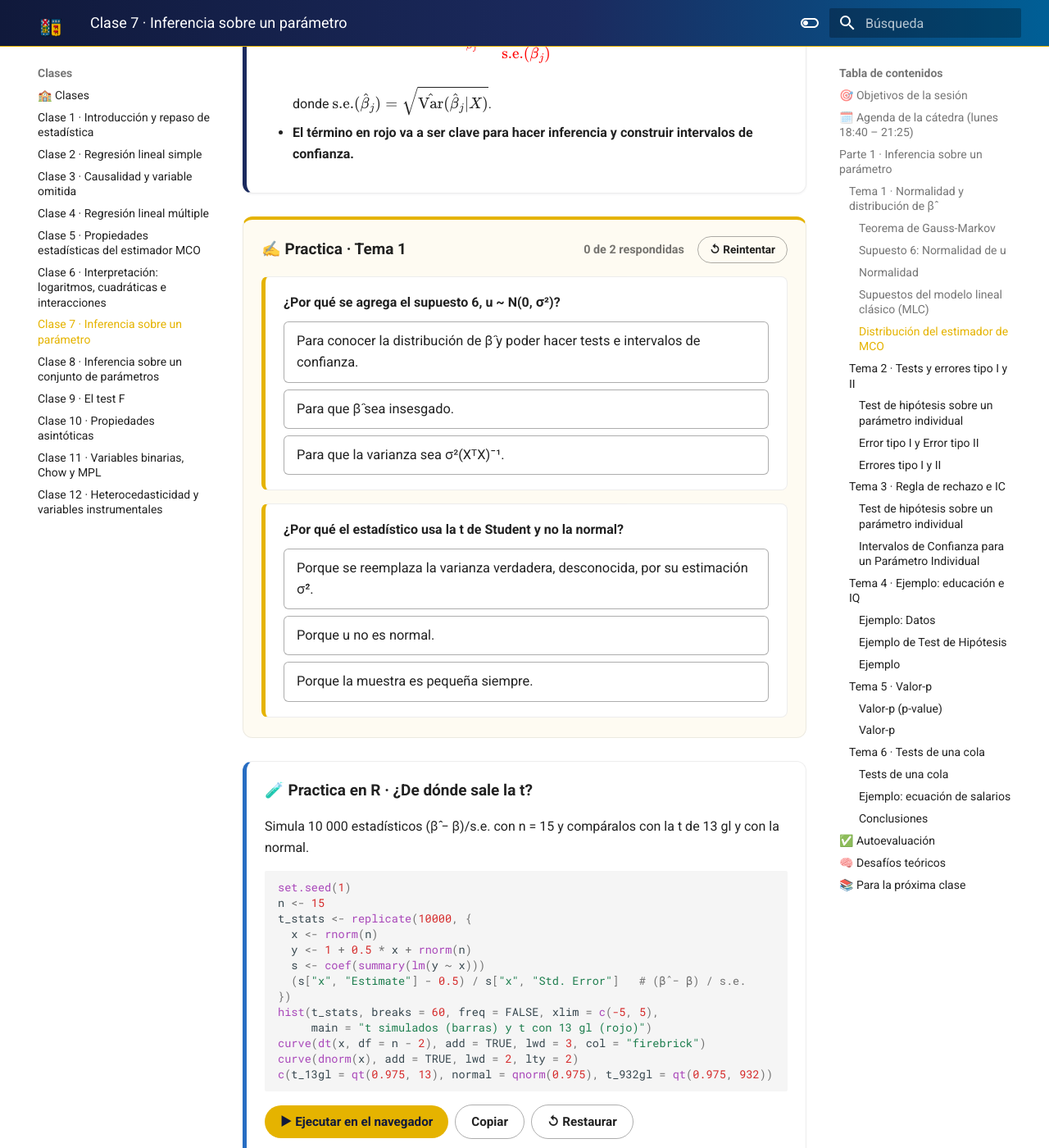
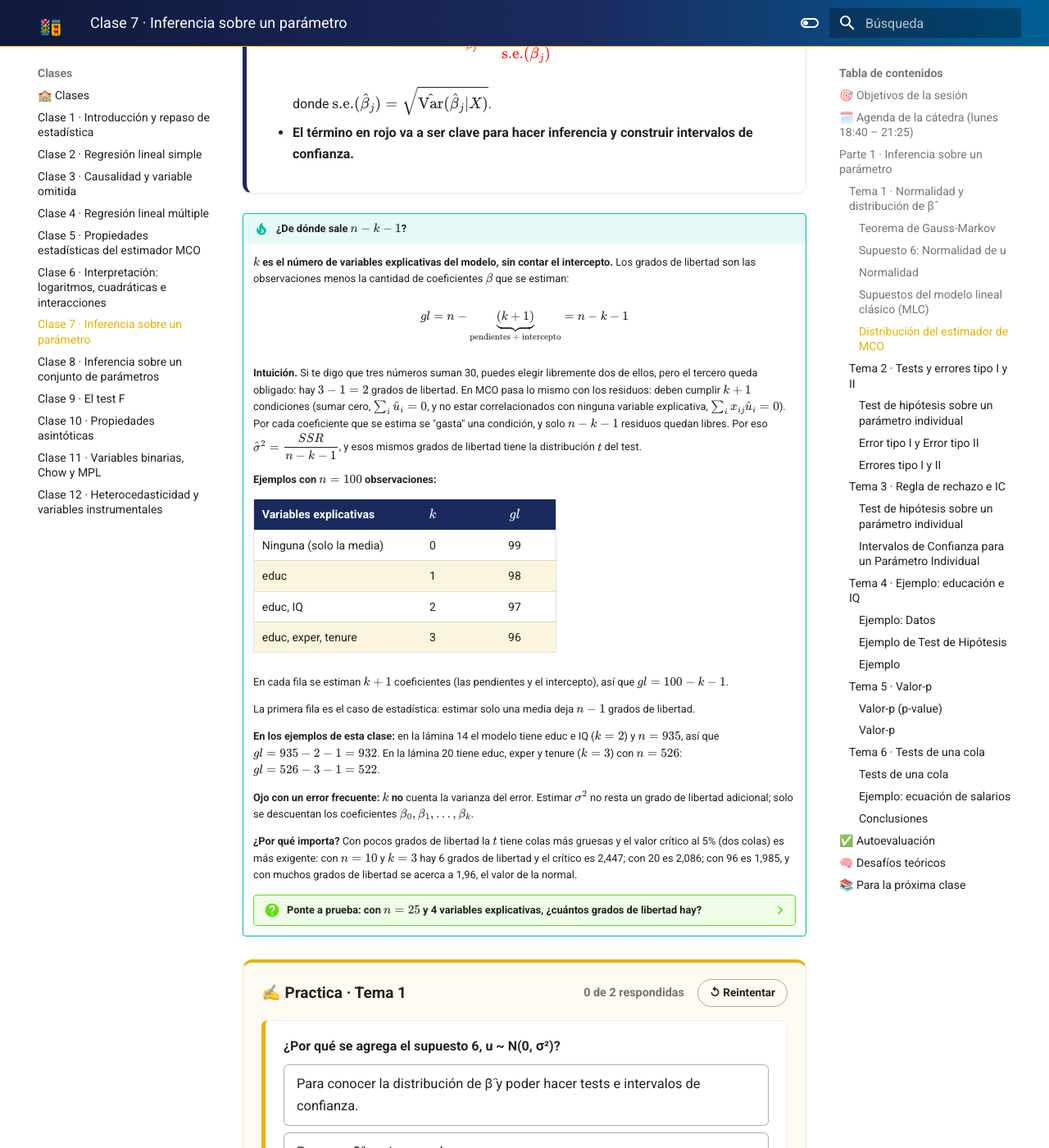
Before and after one commit to hizocar/econometria-usm, an MkDocs documentation site: the page built from docs/clases/clase7.md, in a window 1280 px wide and 1400 px high, scrolled down 3528 px. Shown: the whole window at 82% size. Built offline with MkDocs 1.6.1 and Material for MkDocs 9.7.7, drawn with Linux system fonts in a browser that asks for light colours.

Commit message:
Clase 7: recuadro enlazable sobre de dónde sale n − k − 1
Co-Authored-By: Claude Opus 5.5 <noreply@anthropic.com>

```diff
--- a/docs/clases/clase7.md
+++ b/docs/clases/clase7.md
@@ -130,6 +130,54 @@ $$
 -   **El término en rojo va a ser clave para hacer inferencia y construir intervalos de confianza.**
 
 </div>
+
+<div id="de-donde-sale-n-k-1" class="econ-ancla" markdown>
+
+!!! tip "¿De dónde sale $n - k - 1$?"
+    **$k$ es el número de variables explicativas del modelo, sin contar el intercepto.** Los grados de libertad son
+    las observaciones menos la cantidad de coeficientes $\beta$ que se estiman:
+
+    $$
+    gl = n - \underbrace{(k + 1)}_{\text{pendientes } + \text{ intercepto}} = n - k - 1
+    $$
+
+    **Intuición.** Si te digo que tres números suman 30, puedes elegir libremente dos de ellos, pero el tercero
+    queda obligado: hay $3 - 1 = 2$ grados de libertad. En MCO pasa lo mismo con los residuos: deben cumplir
+    $k + 1$ condiciones (sumar cero, $\sum_i \hat{u}_i = 0$, y no estar correlacionados con ninguna variable
+    explicativa, $\sum_i x_{ij}\hat{u}_i = 0$). Por cada coeficiente que se estima se "gasta" una condición, y
+    solo $n - k - 1$ residuos quedan libres. Por eso $\hat{\sigma}^2 = \dfrac{SSR}{n - k - 1}$, y esos mismos
+    grados de libertad tiene la distribución $t$ del test.
+
+    **Ejemplos con $n = 100$ observaciones:**
+
+    | Variables explicativas | $k$ | $gl$ |
+    |---|:---:|:---:|
+    | Ninguna (solo la media) | 0 | 99 |
+    | educ | 1 | 98 |
+    | educ, IQ | 2 | 97 |
+    | educ, exper, tenure | 3 | 96 |
+
+    En cada fila se estiman $k + 1$ coeficientes (las pendientes y el intercepto), así que $gl = 100 - k - 1$.
+
+    La primera fila es el caso de estadística: estimar solo una media deja $n - 1$ grados de libertad.
+
+    **En los ejemplos de esta clase:** en la lámina 14 el modelo tiene educ e IQ ($k = 2$) y $n = 935$, así que
+    $gl = 935 - 2 - 1 = 932$. En la lámina 20 tiene educ, exper y tenure ($k = 3$) con $n = 526$:
+    $gl = 526 - 3 - 1 = 522$.
+
+    **Ojo con un error frecuente:** $k$ **no** cuenta la varianza del error. Estimar $\sigma^2$ no resta un grado
+    de libertad adicional; solo se descuentan los coeficientes $\beta_0, \beta_1, \dots, \beta_k$.
+
+    **¿Por qué importa?** Con pocos grados de libertad la $t$ tiene colas más gruesas y el valor crítico al 5%
+    (dos colas) es más exigente: con $n = 10$ y $k = 3$ hay 6 grados de libertad y el crítico es 2,447; con 20
+    es 2,086; con 96 es 1,985, y con muchos grados de libertad se acerca a 1,96, el valor de la normal.
+
+    ??? question "Ponte a prueba: con $n = 25$ y 4 variables explicativas, ¿cuántos grados de libertad hay?"
+        $gl = 25 - 4 - 1 = 20$: se estiman 5 coeficientes (4 pendientes y el intercepto). El valor crítico al 5%
+        (dos colas) es $t_{20} = 2{,}086$.
+
+</div>
+
 
 <div class="econ-practica" id="practica-1">
 <p class="econ-practica-t"><span>✍️ Practica · Tema 1</span></p>
--- a/docs/stylesheets/extra.css
+++ b/docs/stylesheets/extra.css
@@ -2343,3 +2343,12 @@ body.pr-bloqueado .pr-marcador, body.pr-bloqueado .pr-zona { display: none; }
   border: 1px solid color-mix(in srgb, var(--usm-gold) 70%, transparent); background: color-mix(in srgb, var(--usm-gold) 12%, var(--md-default-bg-color)); }
 .md-typeset .econ-aviso p { flex: 1 1 22rem; margin: 0; font-size: 0.76rem; }
 .econ-aviso-acc { display: flex; flex-wrap: wrap; gap: 0.4rem; }
+
+/* Secciones con enlace directo (por ejemplo, clases/clase7/#de-donde-sale-n-k-1): no quedar bajo el encabezado fijo */
+.econ-ancla { scroll-margin-top: 5rem; }
+.econ-ancla:target .admonition { box-shadow: 0 0 0 3px color-mix(in srgb, var(--usm-gold) 55%, transparent); }
+/* Tablas dentro del recuadro enlazable: sin márgenes negativos (se salían del recuadro en el teléfono) */
+.md-typeset .econ-ancla .md-typeset__scrollwrap { margin: 1em 0; max-width: 100%; overflow-x: auto; }
+.md-typeset .econ-ancla .md-typeset__table { padding: 0; }
+.md-typeset .econ-ancla table:not([class]) { font-size: 0.7rem; }
+.md-typeset .econ-ancla table:not([class]) th, .md-typeset .econ-ancla table:not([class]) td { padding: 0.5em 0.7em; }
```
Also changed, not shown: tools/caja_gl_clase7.md (added, +46 -0 lines), 1 other file.
